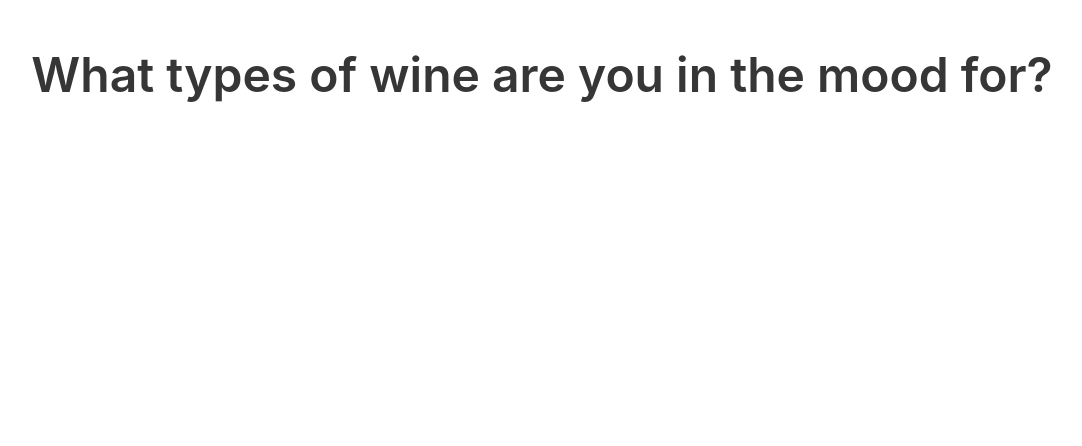
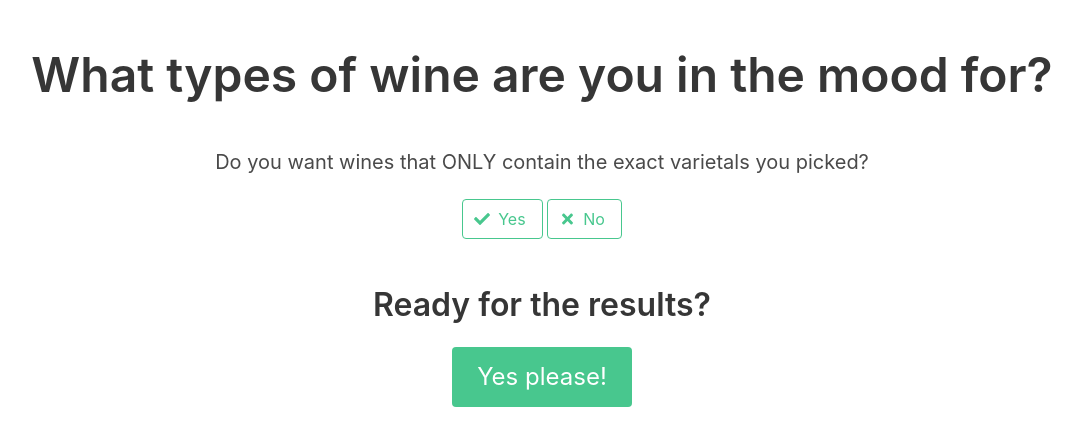
Before and after one commit to LouisGaravaglia/IPAz, a Flask app: page /show_red_varietals in a window 1280 px wide. Shown: the part 72-518 px from the top of the page, without its empty margins (98-1180 px from the left). Run offline with Flask 2, Linux system fonts and the light colour scheme; data that the repository does not hold is empty; parts of the project's set-up code (start-up, migrations or seed data) failed here and were passed over; some libraries are stand-ins or nearby versions.

Commit message:
added submit button and yes or no buttons for combining varietals

```diff
--- a/static/script.js
+++ b/static/script.js
@@ -25,5 +25,10 @@
 
 $("#wine-options").on("click", ".wine-option", function(e) {
   const selected_button = e.target;
-  selected_button.classList.toggle("is-active")
+  selected_button.classList.toggle("is-focused")
 })
+
+$("#combined-varietals").on("click", ".combined-varietals", function(e) {
+  const selected_button = e.target;
+  selected_button.classList.toggle("is-focused")
+})
--- a/templates/base.html
+++ b/templates/base.html
@@ -102,6 +102,7 @@
 
 
 </body>
+<script defer src="https://use.fontawesome.com/releases/v5.3.1/js/all.js"></script>
 <script src="/static/script.js"></script>
 <script
   src="https://code.jquery.com/jquery-3.4.1.js"
--- a/templates/varietal_options.html
+++ b/templates/varietal_options.html
@@ -10,12 +10,31 @@
 
   <div class="has-text-centered" id="wine-options">
   {% for varietal in varietal_set%}
-    <button class="button is-primary is-rounded mt-3 mx-3 wine-option">{{varietal}}</button>
+    <button class="button is-primary is-outlined is-rounded mt-3 mx-3 wine-option">{{varietal}}</button>
   {% endfor %}
   </div>
 
+<h2 class="subtitle has-text-centered mt-6">Do you want wines that ONLY contain the exact varietals you picked?</h2>
 
+<div class="has-text-centered" id="combined-varietals">
+<button class="button is-success is-outlined combined-varietals">
+    <span class="icon is-small">
+      <i class="fas fa-check"></i>
+    </span>
+    <span>Yes</span>
+  </button>
+  <button class="button is-success is-outlined combined-varietals">
+    <span class="icon is-small">
+      <i class="fas fa-times"></i>
+    </span>
+    <span>No</span>
+  </button>
+ </div>
+<h3 class="title is-3 has-text-centered mt-6">Ready for the results?</h3>
 
+<div class="has-text-centered" id="varietals-results">
+<button class="button is-large is-success">Yes please!</button>
+</div>
 
 
 
```
